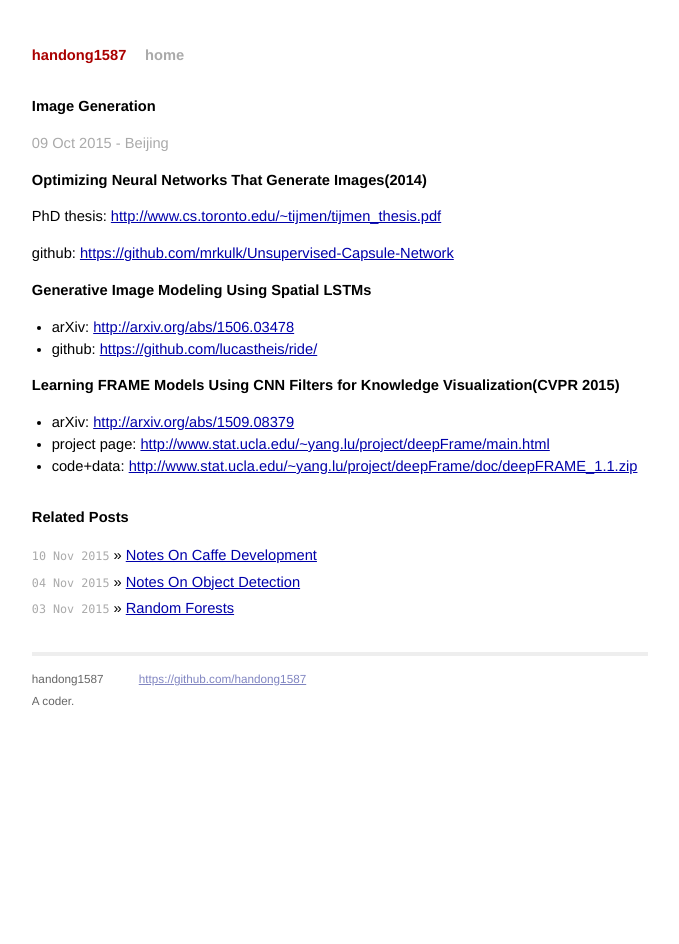
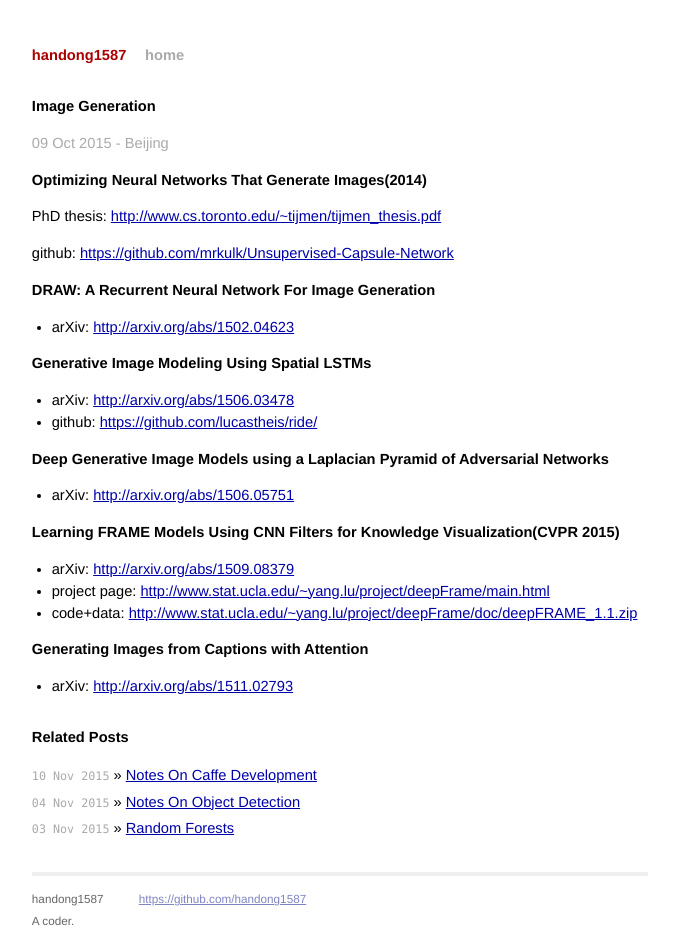
Before and after one commit to handong1587/handong1587.github.io, a Jekyll site: the page built from _posts/deep_learning/2015-10-09-image-generation.md, in a window 1280 px wide. Shown: the whole page, without its empty margins (300-979 px from the left). Built offline with Jekyll 4.4.1, drawn with Linux system fonts in a browser that asks for light colours; Markdown is read by kramdown in place of the engine named in the settings; comment, search, counter and statistics services are not loaded.

Commit message:
update image-generation.md

```diff
--- a/_posts/deep_learning/2015-10-09-image-generation.md
+++ b/_posts/deep_learning/2015-10-09-image-generation.md
@@ -15,13 +15,25 @@ PhD thesis: [http://www.cs.toronto.edu/~tijmen/tijmen_thesis.pdf](http://www.cs.
 
 github: [https://github.com/mrkulk/Unsupervised-Capsule-Network](https://github.com/mrkulk/Unsupervised-Capsule-Network)
 
+**DRAW: A Recurrent Neural Network For Image Generation**
+
+- arXiv: [http://arxiv.org/abs/1502.04623](http://arxiv.org/abs/1502.04623)
+
 **Generative Image Modeling Using Spatial LSTMs**
 
 - arXiv: [http://arxiv.org/abs/1506.03478](http://arxiv.org/abs/1506.03478)
 - github: [https://github.com/lucastheis/ride/](https://github.com/lucastheis/ride/)
+
+**Deep Generative Image Models using a Laplacian Pyramid of Adversarial Networks**
+
+- arXiv: [http://arxiv.org/abs/1506.05751](http://arxiv.org/abs/1506.05751)
 
 **Learning FRAME Models Using CNN Filters for Knowledge Visualization(CVPR 2015)**
 
 - arXiv: [http://arxiv.org/abs/1509.08379](http://arxiv.org/abs/1509.08379)
 - project page: [http://www.stat.ucla.edu/~yang.lu/project/deepFrame/main.html](http://www.stat.ucla.edu/~yang.lu/project/deepFrame/main.html)
 - code+data: [http://www.stat.ucla.edu/~yang.lu/project/deepFrame/doc/deepFRAME_1.1.zip](http://www.stat.ucla.edu/~yang.lu/project/deepFrame/doc/deepFRAME_1.1.zip)
+
+**Generating Images from Captions with Attention**
+
+- arXiv: [http://arxiv.org/abs/1511.02793](http://arxiv.org/abs/1511.02793)
```
